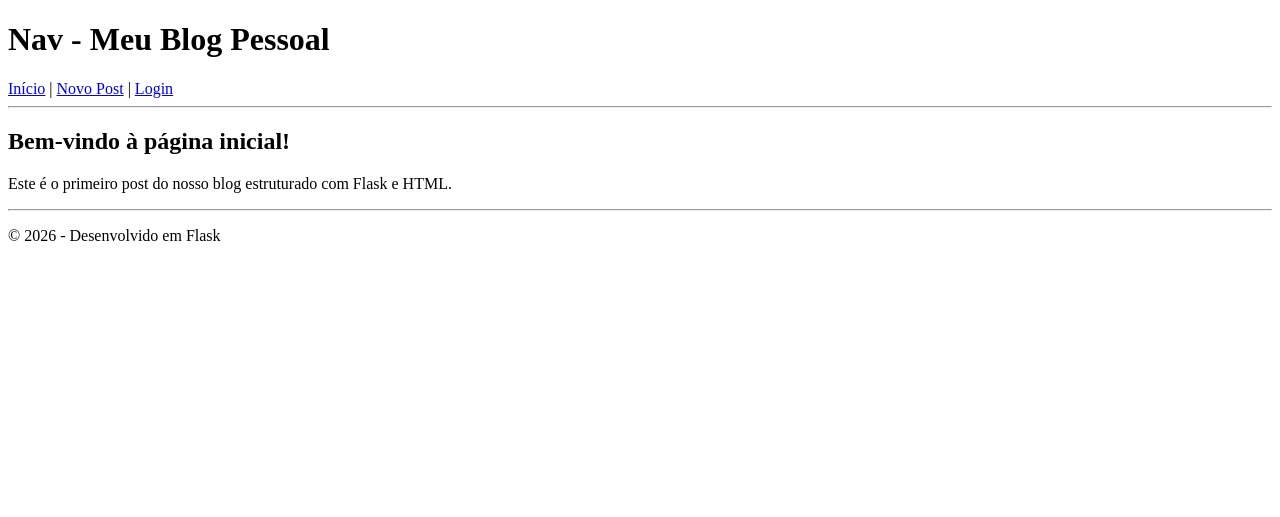
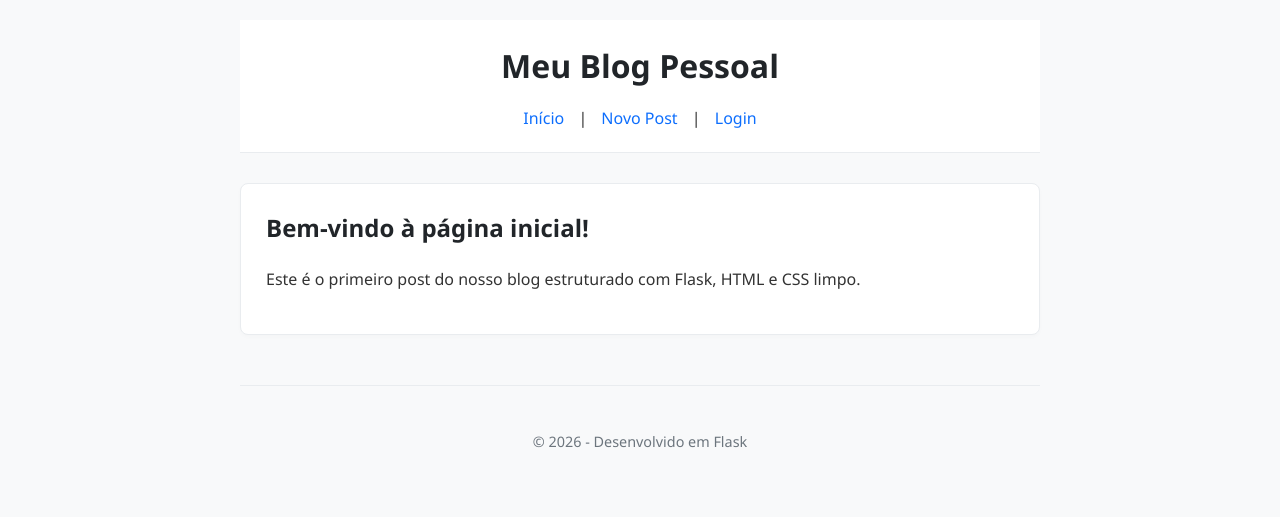
Before and after one commit to renatoluciano/flask-blog, a Flask app: page / in a window 1280 px wide. Shown: the top 517 px of the page. Run offline with Flask 3, Linux system fonts and the light colour scheme.

Commit message:
Feat: Adiciona estilização CSS básica

```diff
--- /dev/null
+++ b/static/css/style.css
@@ -0,0 +1,68 @@
+/* Configurações Gerais */
+body {
+    font-family: 'Segoe UI', Tahoma, Geneva, Verdana, sans-serif;
+    background-color: #f8f9fa;
+    color: #333333;
+    line-height: 1.6;
+    margin: 0;
+    padding: 0;
+}
+
+/* Container Centralizado */
+.container {
+    max-width: 800px;
+    margin: 0 auto;
+    padding: 20px;
+}
+
+/* Cabeçalho e Menu */
+header {
+    background-color: #ffffff;
+    border-bottom: 1px solid #e9ecef;
+    padding: 20px 0;
+    margin-bottom: 30px;
+    text-align: center;
+}
+
+header h1 {
+    margin: 0 0 15px 0;
+    color: #212529;
+}
+
+nav a {
+    color: #0d6efd;
+    text-decoration: none;
+    font-weight: 500;
+    margin: 0 10px;
+    transition: color 0.2s;
+}
+
+nav a:hover {
+    color: #0a58ca;
+    text-decoration: underline;
+}
+
+/* Cartões de Posts */
+.post-card {
+    background: #ffffff;
+    border: 1px solid #e9ecef;
+    border-radius: 8px;
+    padding: 25px;
+    margin-bottom: 20px;
+    box-shadow: 0 2px 4px rgba(0,0,0,0.02);
+}
+
+.post-card h2 {
+    margin-top: 0;
+    color: #212529;
+}
+
+/* Rodapé */
+footer {
+    text-align: center;
+    padding: 30px 0;
+    color: #6c757d;
+    font-size: 0.9rem;
+    margin-top: 50px;
+    border-top: 1px solid #e9ecef;
+}
--- a/templates/base.html
+++ b/templates/base.html
@@ -4,27 +4,28 @@
     <meta charset="UTF-8">
     <meta name="viewport" content="width=device-width, initial-scale=1.0">
     <title>{% block title %}Meu Blog{% endblock %}</title>
+    <!-- O Flask busca dinamicamente o arquivo CSS usando url_for -->
+    <link rel="stylesheet" href="{{ url_for('static', filename='css/style.css') }}">
 </head>
 <body>
+    <div class="container"> <!-- Container para centralizar tudo -->
         <header>
-        <h1>Nav - Meu Blog Pessoal</h1>
+            <h1>Meu Blog Pessoal</h1>
             <nav>
                 <a href="/">Início</a> |
                 <a href="#">Novo Post</a> |
                 <a href="#">Login</a>
             </nav>
-        <hr>
         </header>
 
         <main>
-        <!-- O conteúdo específico de cada página vai entrar aqui dentro -->
             {% block content %}
             {% endblock %}
         </main>
 
         <footer>
-        <hr>
             <p>&copy; 2026 - Desenvolvido em Flask</p>
         </footer>
+    </div>
 </body>
 </html>
--- a/templates/index.html
+++ b/templates/index.html
@@ -3,6 +3,8 @@
 {% block title %}Página Inicial - Meu Blog{% endblock %}
 
 {% block content %}
-    <h2>Bem-vindo à página inicial!</h2>
-    <p>Este é o primeiro post do nosso blog estruturado com Flask e HTML.</p>
+    <div class="post-card">
+        <h2>Bem-vindo à página inicial!</h2>
+        <p>Este é o primeiro post do nosso blog estruturado com Flask, HTML e CSS limpo.</p>
+    </div>
 {% endblock %}
```
Lines whose indentation alone changed are shown as unchanged.
